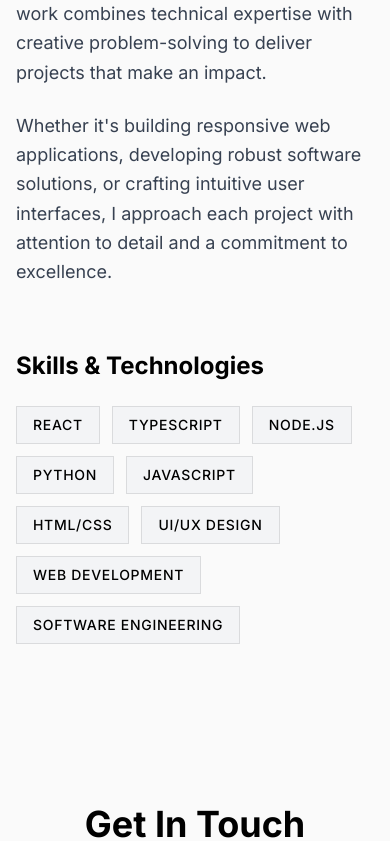
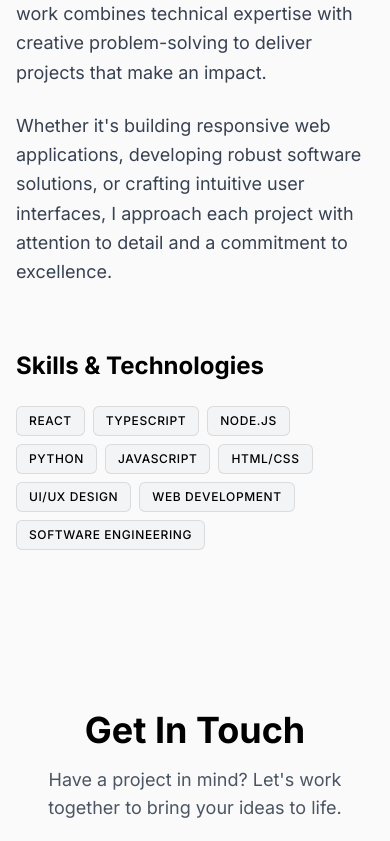
Before and after one commit to BeCreativeRuben/Portofolio, a React (Vite) app: page / in a window 390 px wide. Shown: the part 3922-4763 px from the top of the page. Built offline with nearby package versions, Linux system fonts and the light colour scheme; no server answers.

Commit message:
Fix Skills & Image

```diff
--- a/src/components/Bio.tsx
+++ b/src/components/Bio.tsx
@@ -69,11 +69,13 @@ const Bio = () => {
               initial={{ opacity: 0, scale: 0.9 }}
               animate={isInView ? { opacity: 1, scale: 1 } : { opacity: 0, scale: 0.9 }}
               transition={{ duration: 0.6, delay: 0.2 }}
+              className="flex items-center justify-center"
             >
               <img
                 src="/sources/DSC_9422.JPG"
                 alt="Portrait"
-                className="w-full max-w-xs mx-auto rounded-lg shadow-lg object-cover aspect-[3/4]"
+                className="w-full max-w-xs mx-auto rounded-lg shadow-lg object-cover object-center aspect-[3/4]"
+                style={{ objectPosition: 'center center' }}
               />
             </motion.div>
 
@@ -99,7 +101,7 @@ const Bio = () => {
           {/* Skills Section */}
           <motion.div variants={itemVariants} className="space-y-6" aria-labelledby="skills-heading">
             <h3 id="skills-heading" className="text-2xl md:text-3xl font-bold mb-6">Skills & Technologies</h3>
-            <div className="flex flex-wrap gap-3">
+            <div className="flex flex-wrap gap-2 md:gap-3">
               {skills.map((skill, index) => (
                 <motion.div
                   key={skill}
@@ -116,8 +118,8 @@ const Bio = () => {
                         }
                       : { opacity: 0, scale: 0.8 }
                   }
-                  whileHover={{ scale: 1.1, y: -5 }}
-                  className="px-4 py-2 bg-gray-100 border border-primary-black/10 text-sm font-medium uppercase tracking-wider cursor-default"
+                  whileHover={{ scale: 1.05, y: -2 }}
+                  className="px-3 py-1.5 md:px-4 md:py-2 bg-gray-100 border border-primary-black/10 text-xs md:text-sm font-medium uppercase tracking-wider cursor-default rounded-md hover:bg-gray-200 transition-colors"
                 >
                   {skill}
                 </motion.div>
```
